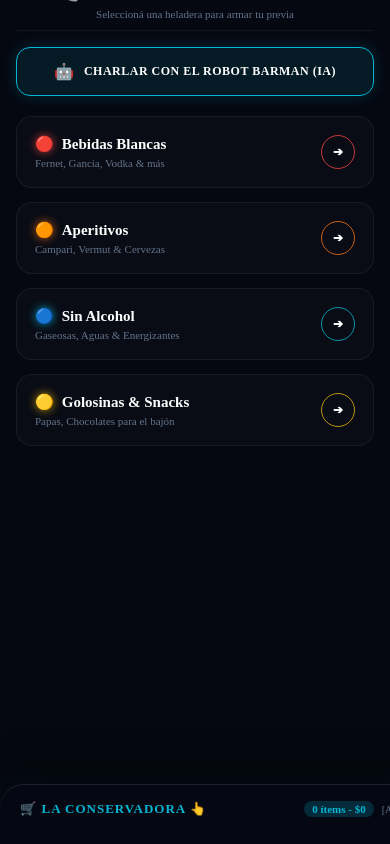
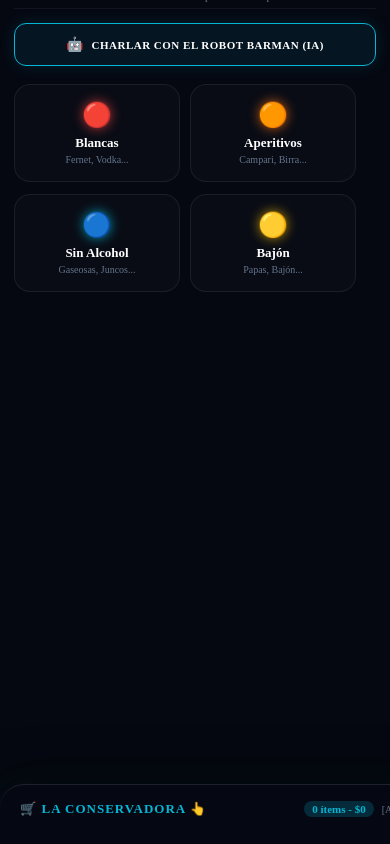
Before and after one commit to Tleyejuan1/la-barra-en-casa, a Next.js app: page / in a window 390 px wide. Built offline with nearby package versions, Linux system fonts and the light colour scheme.

Commit message:
design: ajustar heladeras en grilla de 2x2 para mobile

```diff
--- a/src/componentes/interfaz/HomeMobile.tsx
+++ b/src/componentes/interfaz/HomeMobile.tsx
@@ -11,23 +11,23 @@ interface HomeMobileProps {
 
 export default function HomeMobile({ setHeladeraAbierta, setChatAbierto, neones }: HomeMobileProps) {
   const categoriasMobile = [
-    { id: 'alcohol', titulo: 'Bebidas Blancas', subtitulo: 'Fernet, Gancia, Vodka & más', color: neones.alcohol, emoji: '🔴' },
-    { id: 'aperitivos', titulo: 'Aperitivos', subtitulo: 'Campari, Vermut & Cervezas', color: neones.aperitivos, emoji: '🟠' },
-    { id: 'gaseosas', titulo: 'Sin Alcohol', subtitulo: 'Gaseosas, Aguas & Energizantes', color: neones.gaseosas, emoji: '🔵' },
-    { id: 'snacks', titulo: 'Golosinas & Snacks', subtitulo: 'Papas, Chocolates para el bajón', color: neones.snacks, emoji: '🟡' },
+    { id: 'alcohol', titulo: 'Blancas', subtitulo: 'Fernet, Vodka...', color: neones.alcohol, emoji: '🔴' },
+    { id: 'aperitivos', titulo: 'Aperitivos', subtitulo: 'Campari, Birra...', color: neones.aperitivos, emoji: '🟠' },
+    { id: 'gaseosas', titulo: 'Sin Alcohol', subtitulo: 'Gaseosas, Juncos...', color: neones.gaseosas, emoji: '🔵' },
+    { id: 'snacks', titulo: 'Bajón', subtitulo: 'Papas, Bajón...', color: neones.snacks, emoji: '🟡' },
   ];
 
   return (
     <div
       style={{
-        width: '100%', height: '100%', padding: '20px 16px 80px 16px',
-        overflowY: 'auto', display: 'flex', flexDirection: 'column', gap: '16px',
+        width: '100%', height: '100%', padding: '16px 14px 100px 14px',
+        overflowY: 'auto', display: 'flex', flexDirection: 'column', gap: '14px',
         backgroundColor: '#050811'
       }}
     >
       {/* Header del Comercio */}
-      <div style={{ textAlign: 'center', padding: '10px 0', borderBottom: '1px solid rgba(255,255,255,0.05)' }}>
-        <h1 style={{ margin: 0, fontSize: '20px', fontWeight: '900', color: '#fff', letterSpacing: '2px' }}>
+      <div style={{ textAlign: 'center', padding: '6px 0', borderBottom: '1px solid rgba(255,255,255,0.05)' }}>
+        <h1 style={{ margin: 0, fontSize: '18px', fontWeight: '900', color: '#fff', letterSpacing: '2px' }}>
           🍻 LA BARRA EN CASA
         </h1>
         <p style={{ margin: '4px 0 0 0', fontSize: '11px', color: '#64748b' }}>Seleccioná una heladera para armar tu previa</p>
@@ -37,47 +37,64 @@ export default function HomeMobile({ setHeladeraAbierta, setChatAbierto, neones
       <div
         onClick={() => setChatAbierto(true)}
         style={{
-          backgroundColor: 'rgba(6, 182, 212, 0.1)', border: '1px solid #06b6d4',
-          borderRadius: '14px', padding: '14px', display: 'flex', alignItems: 'center',
-          justifyContent: 'center', gap: '10px', cursor: 'pointer', boxShadow: '0 0 15px rgba(6, 182, 212, 0.2)'
+          backgroundColor: 'rgba(6, 182, 212, 0.08)', border: '1px solid #06b6d4',
+          borderRadius: '12px', padding: '12px', display: 'flex', alignItems: 'center',
+          justifyContent: 'center', gap: '8px', cursor: 'pointer', boxShadow: '0 0 15px rgba(6, 182, 212, 0.15)'
         }}
       >
-        <span style={{ fontSize: '16px' }}>🤖</span>
-        <span style={{ fontSize: '12px', fontWeight: '900', color: '#fff', letterSpacing: '0.5px' }}>
+        <span style={{ fontSize: '14px' }}>🤖</span>
+        <span style={{ fontSize: '11px', fontWeight: '900', color: '#fff', letterSpacing: '0.5px' }}>
           CHARLAR CON EL ROBOT BARMAN (IA)
         </span>
       </div>
 
-      {/* Lista de Heladeras en Bloques Verticales */}
-      <div style={{ display: 'flex', flexDirection: 'column', gap: '14px', marginTop: '4px' }}>
-        {categoriasMobile.map((cat) => (
+      {/* 🚀 GRILLA DE HELADERAS: 2 ARRIBA Y 2 ABAJO */}
+      <div style={{ display: 'flex', flexDirection: 'column', gap: '12px', marginTop: '4px' }}>
+
+        {/* FILA 1 (Las 2 de arriba) */}
+        <div style={{ display: 'table', width: '100%', tableLayout: 'fixed', borderSpacing: '10px 0px', margin: '0 -10px' }}>
+          {categoriasMobile.slice(0, 2).map((cat) => (
             <div
               key={cat.id}
               onClick={() => setHeladeraAbierta(cat.id)}
               style={{
+                display: 'table-cell',
                 backgroundColor: 'rgba(255,255,255,0.02)',
-              border: `1px solid rgba(255,255,255,0.06)`,
-              borderRadius: '16px', padding: '18px', cursor: 'pointer',
-              display: 'flex', justifyContent: 'space-between', alignItems: 'center',
-              boxShadow: `inset 0 0 12px ${cat.color}15, 0 4px 20px rgba(0,0,0,0.4)`,
-              transition: 'transform 0.2s ease'
+                border: `1px solid rgba(255,255,255,0.07)`,
+                borderRadius: '16px', padding: '16px 12px', cursor: 'pointer',
+                boxShadow: `inset 0 0 14px ${cat.color}15, 0 4px 15px rgba(0,0,0,0.5)`,
+                textAlign: 'center', verticalAlign: 'middle'
               }}
             >
-            <div>
-              <h3 style={{ margin: 0, fontSize: '15px', fontWeight: '900', color: '#fff', display: 'flex', alignItems: 'center', gap: '8px' }}>
-                <span style={{ textShadow: `0 0 10px ${cat.color}` }}>{cat.emoji}</span> {cat.titulo}
-              </h3>
-              <p style={{ margin: '4px 0 0 0', fontSize: '11px', color: '#64748b' }}>{cat.subtitulo}</p>
-            </div>
-            <div style={{
-              backgroundColor: `${cat.color}20`, color: '#fff', border: `1px solid ${cat.color}`,
-              width: '32px', height: '32px', borderRadius: '50%', display: 'flex',
-              alignItems: 'center', justifyContent: 'center', fontSize: '12px', fontWeight: 'bold'
-            }}>
-              ➔
-            </div>
+              <div style={{ fontSize: '24px', marginBottom: '6px', textShadow: `0 0 12px ${cat.color}` }}>{cat.emoji}</div>
+              <h3 style={{ margin: 0, fontSize: '13px', fontWeight: '900', color: '#fff' }}>{cat.titulo}</h3>
+              <p style={{ margin: '3px 0 0 0', fontSize: '10px', color: '#64748b', overflow: 'hidden', textOverflow: 'ellipsis', whiteSpace: 'nowrap' }}>{cat.subtitulo}</p>
             </div>
           ))}
+        </div>
+
+        {/* FILA 2 (Las 2 de abajo) */}
+        <div style={{ display: 'table', width: '100%', tableLayout: 'fixed', borderSpacing: '10px 0px', margin: '0 -10px' }}>
+          {categoriasMobile.slice(2, 4).map((cat) => (
+            <div
+              key={cat.id}
+              onClick={() => setHeladeraAbierta(cat.id)}
+              style={{
+                display: 'table-cell',
+                backgroundColor: 'rgba(255,255,255,0.02)',
+                border: `1px solid rgba(255,255,255,0.07)`,
+                borderRadius: '16px', padding: '16px 12px', cursor: 'pointer',
+                boxShadow: `inset 0 0 14px ${cat.color}15, 0 4px 15px rgba(0,0,0,0.5)`,
+                textAlign: 'center', verticalAlign: 'middle'
+              }}
+            >
+              <div style={{ fontSize: '24px', marginBottom: '6px', textShadow: `0 0 12px ${cat.color}` }}>{cat.emoji}</div>
+              <h3 style={{ margin: 0, fontSize: '13px', fontWeight: '900', color: '#fff' }}>{cat.titulo}</h3>
+              <p style={{ margin: '3px 0 0 0', fontSize: '10px', color: '#64748b', overflow: 'hidden', textOverflow: 'ellipsis', whiteSpace: 'nowrap' }}>{cat.subtitulo}</p>
+            </div>
+          ))}
+        </div>
+
       </div>
 
       {/* Conservadora pegada abajo en Mobile */}
```
Lines whose indentation alone changed are shown as unchanged.
